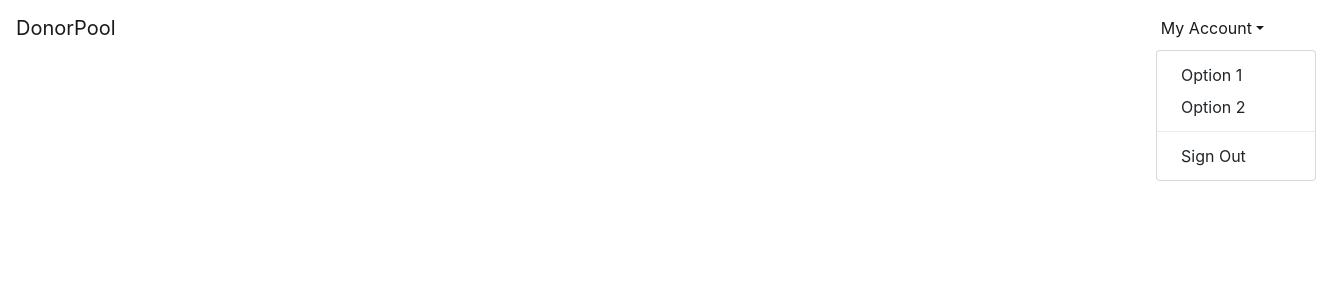
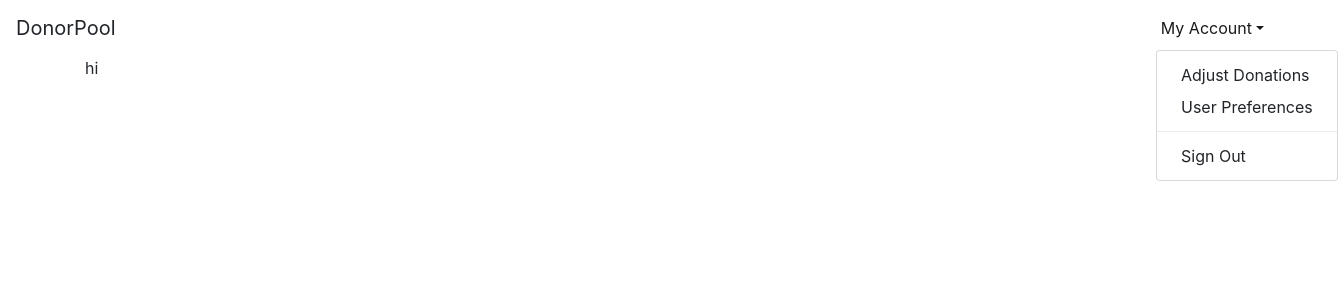
Before and after one commit to Dick-Ward/DonorPool-client, a React (Create React App) app: page / in a window 1280 px wide. Both pictures are taken after a click on the link "My Account". Shown: the top 300 px of the page, 1338 px wide, since content can reach past the window. Built offline with nearby package versions, Linux system fonts and the light colour scheme.

Commit message:
basic navbar complete

```diff
--- a/src/App.js
+++ b/src/App.js
@@ -1,11 +1,17 @@
 import React, { Component } from "react";
+import DonorViewContainer from "./containers/DonorViewContainer";
 import Navigation from "./components/Navigation";
 
 import "./App.css";
 
 class App extends Component {
   render() {
-    return <Navigation />;
+    return (
+      <div>
+        <Navigation />
+        <DonorViewContainer />
+      </div>
+    );
   }
 }
 
--- a/src/components/Navigation.js
+++ b/src/components/Navigation.js
@@ -12,15 +12,15 @@ import {
 const Navigation = () => {
   return (
     <Navbar light>
-      <NavbarBrand href="/">DonorPool</NavbarBrand>
+      <NavbarBrand>DonorPool</NavbarBrand>
       <Nav className="ml-auto" navbar>
         <UncontrolledDropdown nav>
           <DropdownToggle nav caret>
             My Account
           </DropdownToggle>
           <DropdownMenu>
-            <DropdownItem>Option 1</DropdownItem>
-            <DropdownItem>Option 2</DropdownItem>
+            <DropdownItem>Adjust Donations</DropdownItem>
+            <DropdownItem>User Preferences</DropdownItem>
             <DropdownItem divider />
             <DropdownItem>Sign Out</DropdownItem>
           </DropdownMenu>
--- /dev/null
+++ b/src/containers/DonorViewContainer.js
@@ -0,0 +1,14 @@
+import React from "react";
+import { Container } from "reactstrap";
+
+class DonorViewContainer extends React.Component {
+  render() {
+    return (
+      <Container>
+        <div>hi</div>
+      </Container>
+    );
+  }
+}
+
+export default DonorViewContainer;
```
Also changed, not shown: src/components/DonorFeed.js (added), src/components/FeaturedDonors.js (added), src/components/FeaturedUsers.js (deleted), src/components/Feed.js (deleted), src/containers/DonorFeedContainer.js (added), src/containers/FeedContainer.js (deleted), src/containers/SearchContainer.js (added), src/containers/UserViewContainer.js (deleted).
